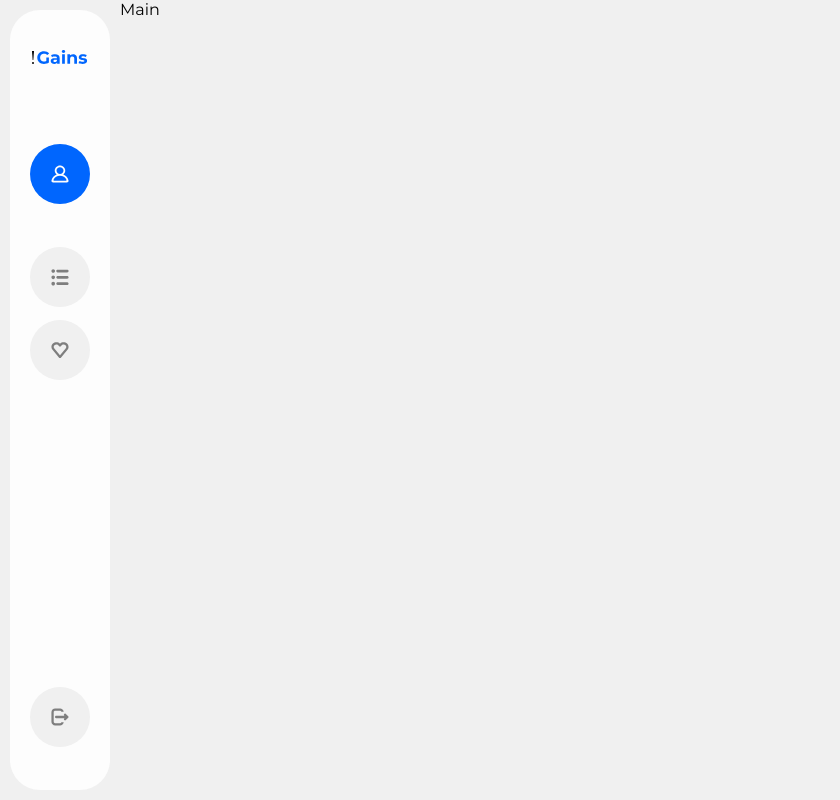
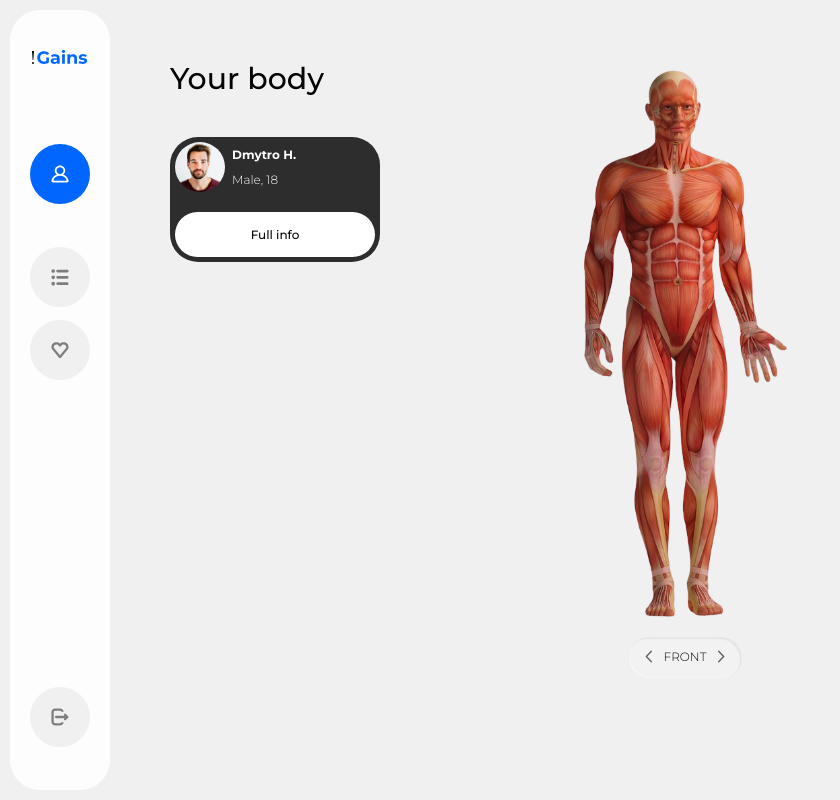
Before and after one commit to hulaaaa/i-gains, a React (Vite) app: page / in a window 1280 px wide. Shown: the whole page, without its empty margins (0-840 px from the left). Built offline with nearby package versions, Linux system fonts and the light colour scheme.

Commit message:
shortinfo div

```diff
--- /dev/null
+++ b/src/components/Main/Main.css
@@ -0,0 +1,86 @@
+.mainContDiv{
+    display: flex;
+    flex-direction: row;
+    align-items: flex-start;
+    gap: 200px;
+    margin: 60px 50px;
+}
+
+.mainInfoDiv{
+    display: flex;
+    flex-direction: column;
+    align-items: flex-start;
+    gap: 40px;
+}
+.mainBlockDiv{
+    display: flex;
+    flex-direction: column;
+    align-items: flex-start;
+    gap: 20px;
+}
+
+.divShortInfo{
+    display: flex;
+    flex-direction: column;
+    justify-content: space-between;
+    width: 200px;
+    height: fit-content;
+    border-radius: 28px;
+    background: #2D2D2D;
+    padding: 5px;
+    gap: 20px;
+}
+.divShortInfo-textImg{
+    display: flex;
+    flex-direction: row;
+    align-items: center;
+    gap: 7px;
+}
+.divShortInfo-text{
+    display: flex;
+    flex-direction: column;
+    gap: 10px;
+}
+.avatar-divShortInfo{
+    width: 50px;
+    height: 50px;
+    object-fit: cover;
+    border-radius: 70px;
+    lighting-color: gray 50%;
+}
+.btnShortInfo{
+    padding: 15px 0;
+    width: 100%;
+    text-align: center;
+    border-radius: 32px;
+    background: #FFF;
+}
+
+
+
+
+
+.mainBodyMap{
+    display: flex;
+    flex-direction: column;
+    align-items: center;
+    gap: 10px;
+}
+.bodyImg{
+    width: 210px
+}
+.navigateBody {
+    padding: 12px 17px;
+    display: flex;
+    flex-direction: row;
+    gap: 12px;
+    width: fit-content;
+    border-radius: 100px;
+    background: rgba(255, 255, 255, 0.13);
+    box-shadow: -1.73333px 1.73333px 1.73333px 0px rgba(204, 204, 204, 0.46) inset, -0.86667px 0.86667px 0.86667px 0px rgba(255, 255, 255, 0.46) inset, 1.73333px -1.73333px 1.73333px 0px rgba(255, 255, 255, 0.46) inset, 0.86667px -0.86667px 0.86667px 0px rgba(204, 204, 204, 0.46) inset;
+    backdrop-filter: blur(3.943333387374878px);
+}
+.arrowBtnBody{
+    width: 7px;
+    height: 15px;
+}
--- a/src/components/Main/Main.jsx
+++ b/src/components/Main/Main.jsx
@@ -1,6 +1,95 @@
+import "./Main.css"
+import bodyImg from "../../assets/img/Body_Muscle.png"
+import avatar from "../../assets/img/avatar.png"
+
 const Main = () => {
     return (
-      <div>Main</div>
+        <div className="mainContDiv">
+            <div className="mainInfoDiv">
+                <h1 style={{
+                        color: "#040404",
+                        fontFamily: "Montserrat",
+                        fontSize: "30px",
+                        fontStyle: "normal",
+                        fontWeight: "500",
+                        lineHeight: "normal"
+                }}>
+                    Your body
+                </h1>
+                <div className="mainBlockDiv">
+
+                    <div className="divShortInfo">
+                        <div className="divShortInfo-textImg">
+                            <img className="avatar-divShortInfo" src={avatar} alt="avatarImg" />
+                            <div className="divShortInfo-text">
+                                <h1 style={{
+                                    color: "#FFF",
+                                    fontFamily: "Montserrat",
+                                    fontSize: "12px",
+                                    fontStyle: "normal",
+                                    fontWeight: "700",
+                                    lineHeight: "normal"
+                                }}>
+                                    Dmytro H.
+                                </h1>
+                                <h1 style={{
+                                color: "#FFF",
+                                fontFamily: "Montserrat",
+                                fontSize: "12px",
+                                fontStyle: "normal",
+                                fontWeight: "300",
+                                lineHeight: "normal"
+                                }}>
+                                    Male, 18
+                                </h1>
+                            </div>
+                        </div>
+
+                        <div className="divShortInfo-btn">
+                            <button className="btnShortInfo">
+                                <h1 style={{
+                                    color: "#040404",
+                                    fontFamily: "Montserrat",
+                                    fontSize: "12px",
+                                    fontStyle: "normal",
+                                    fontWeight: "500",
+                                    lineHeight: "normal"
+                                    }}>
+                                    Full info
+                                </h1>
+                            </button>
+                        </div>
+
+                    </div>
+
+                </div>
+            </div>
+            <div className="mainBodyMap">
+                <img src={bodyImg} alt="bodyImg" className="bodyImg"/>
+                <div className="navigateBody">
+                    <button>
+                        <svg className="arrowBtnBody" xmlns="http://www.w3.org/2000/svg" width="10" height="17" viewBox="0 0 10 17" fill="none">
+                            <path d="M9 1L2 8.5L9 16" stroke="black" strokeOpacity="0.6" strokeWidth="2" strokeLinecap="round"/>
+                        </svg>
+                    </button>
+                    <h1 style={{
+                        color: "#040404",
+                        fontFamily: "Montserrat",
+                        fontSize: "12px",
+                        fontStyle: "normal",
+                        fontWeight: "300",
+                        lineHeight: "normal"
+                        }}>
+                        FRONT
+                    </h1>
+                    <button>
+                        <svg className="arrowBtnBody" xmlns="http://www.w3.org/2000/svg" width="10" height="17" viewBox="0 0 10 17" fill="none">
+                            <path d="M1 16L8 8.5L1 1" stroke="black" strokeOpacity="0.6" strokeWidth="2" strokeLinecap="round"/>
+                        </svg>
+                    </button>
+                </div>
+            </div>
+        </div>
     )
   }
 
--- a/src/components/NavSide/NavSide.jsx
+++ b/src/components/NavSide/NavSide.jsx
@@ -32,8 +32,6 @@ const NavSide = () => {
                 </button>
             </div>
         </div>
-
-
         <button>
             <svg xmlns="http://www.w3.org/2000/svg" width="70" height="70" viewBox="0 0 70 70" fill="none">
                 <circle cx="35" cy="35" r="35" fill="#F0F0F0"/>
```
Also changed, not shown: src/assets/img/Body_Muscle.png (added), src/assets/img/avatar.png (added).
